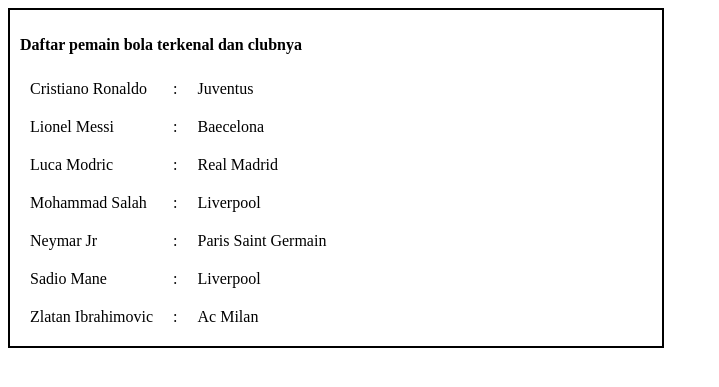
After one commit to MID15/pw2021_203040126, a PHP site: page /latihan3c.php in a window 1280 px wide. The commit adds this page. Shown: the top 387 px of the page, without its empty margins (0-719 px from the left). Run offline with PHP 8.4, Linux system fonts and the light colour scheme.

Commit message:
latihan3c

```diff
--- a/praktikum/tugas3/latihan3b.php
+++ b/praktikum/tugas3/latihan3b.php
@@ -6,7 +6,7 @@
     */
 ?>
 <?php
-    $nama = ["Mohammad Salah", "Cristiano Ronaldo", "Lionel Messi", "Zlatan Ibrahimovic", "Neymar Jr"]
+    $nama = ["Mohammad Salah", "Cristiano Ronaldo", "Lionel Messi", "Zlatan Ibrahimovic", "Neymar Jr"];
 ?>
 <!DOCTYPE html>
 <html lang="en">
--- /dev/null
+++ b/praktikum/tugas3/latihan3c.php
@@ -0,0 +1,68 @@
+<?php
+    /*
+    Nama    : Mochamad Indra Wahyudi
+    NRP     : 203040126
+    Shift   : Jum'at 13
+    */
+?>
+<?php
+    $nama = [
+        [
+            "nama" => "Cristiano Ronaldo",
+            "klub" => "Juventus"
+        ],
+        [
+            "nama" => "Lionel Messi",
+            "klub" => "Baecelona"
+        ],
+        [
+            "nama" => "Luca Modric",
+            "klub" => "Real Madrid"
+        ],
+        [
+            "nama" => "Mohammad Salah",
+            "klub" => "Liverpool"
+        ],
+        [
+            "nama" => "Neymar Jr",
+            "klub" => "Paris Saint Germain"
+        ],
+        [
+            "nama" => "Sadio Mane",
+            "klub" => "Liverpool"
+        ],
+        [
+            "nama" => "Zlatan Ibrahimovic",
+            "klub" => "Ac Milan"
+        ]
+    ];
+?>
+<!DOCTYPE html>
+<html lang="en">
+<head>
+    <meta charset="UTF-8">
+    <meta http-equiv="X-UA-Compatible" content="IE=edge">
+    <meta name="viewport" content="width=device-width, initial-scale=1.0">
+    <title>Document</title>
+    <style>
+        .kotak {
+            border: 2px solid black;
+            width: 50%;
+            padding: 10px;
+        }
+    </style>
+</head>
+<body>
+    <div class="kotak">
+        <p style = "font-weight: bolder;">Daftar pemain bola terkenal dan clubnya</p>
+            <table border="0" cellspacing="0" cellpadding="10">
+                <?php foreach ($nama as $n) : ?>
+                        <td><?= $n["nama"];?></td>
+                        <td>:</td>
+                        <td><?= $n["klub"];?></td>
+                        <tr></tr>
+                <?php endforeach; ?>
+           </table>
+    </div>
+</body>
+</html>
```
